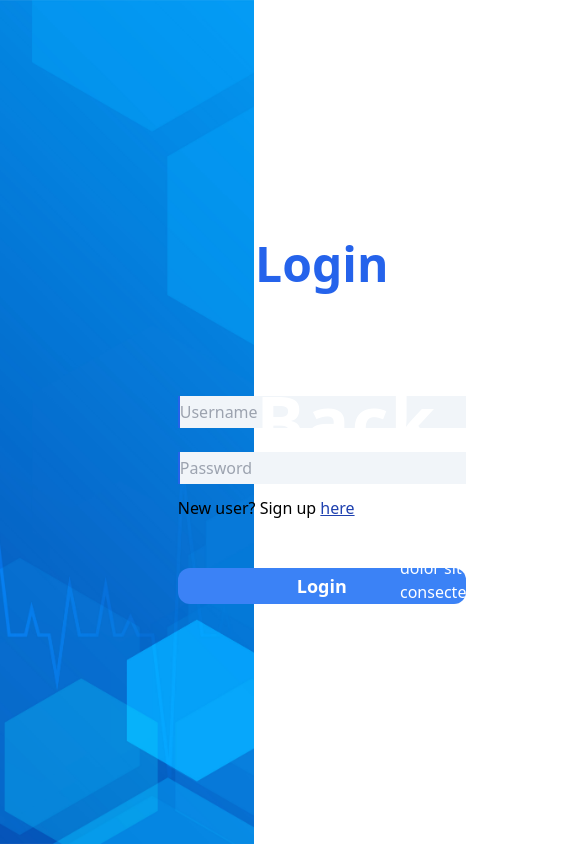
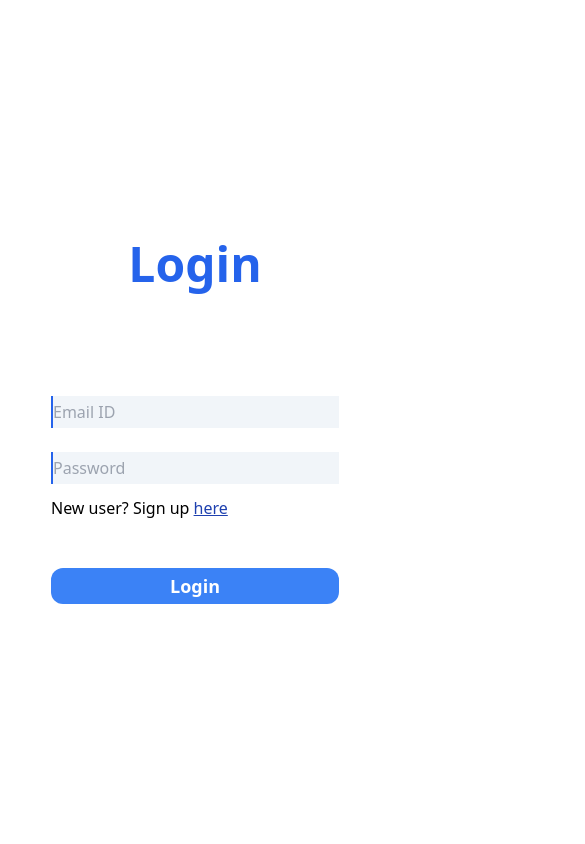
Before and after one commit to Ameya117/EduHub, a React (Vite) app: page /login in a window 390 px wide. Shown: the whole page, 585 px wide, since content can reach past the window. Built offline with nearby package versions, Linux system fonts and the light colour scheme.

Commit message:
feat:login signup backend added

```diff
--- a/src/components/HomePage/HomeCard.jsx
+++ b/src/components/HomePage/HomeCard.jsx
@@ -10,13 +10,13 @@ const HomeCard = () => {
       />
       <div className="relative -top-[90%]  w-[90vw]">
         <div className="ml-12 md:ml-24">
-          <h1 className="text-xl md:text-6xl font-semibold md:font-extrabold">
+          <h1 className="text-3xl md:text-6xl font-bold md:font-extrabold">
             Health EduHub
           </h1>
-          <h1 className="text-lg md:text-2xl ">
+          <h1 className="text-lg md:text-2xl font-semibold italic">
             Empowering Minds, Nourishing Bodies
           </h1>
-          <h2 className="text-xl">
+          <h2 className="text-xl hidden md:block">
             Elevating Student Health with Expert Guidance and Energizing
             Resources for Mind and Body Wellness!
           </h2>
--- a/src/components/HomePage/News.jsx
+++ b/src/components/HomePage/News.jsx
@@ -31,7 +31,7 @@ const News = () => {
   },[])
 
   return (
-    <div className="w-full mt-8 relative -top-24">
+    <div className="w-full mt-8 relative -top-16 md:-top-24">
       {/* <h1 className="text-3xl text-center font-semibold mb-3">Latest News</h1> */}
       {news ? (
         <Carousel
--- a/src/components/HomePage/ReviewBox.jsx
+++ b/src/components/HomePage/ReviewBox.jsx
@@ -19,7 +19,7 @@ const ReviewBox = () => {
     }),
   };
   return (
-    <div className="mx-5 my-12">
+    <div className="mx-5 my-12 hidden md:block">
       <div className="text-slate-950 text-5xl border-b-4 border-slate-400 pb-2 font-semibold teko-h1">
         Customer Reviews
       </div>
--- /dev/null
+++ b/src/components/InfoPages/HeadNutrition.jsx
@@ -0,0 +1,13 @@
+import React from "react";
+import "../../style2.css";
+const HeadNutrition = () => {
+  return (
+    <>
+      <div className="he h-36">
+        <h1 className="text-5xl font-semibold">Nutritional Health</h1>
+      </div>
+    </>
+  );
+};
+
+export default HeadNutrition;
--- a/src/components/InfoPages/NutritionInfo.jsx
+++ b/src/components/InfoPages/NutritionInfo.jsx
@@ -2,9 +2,11 @@ import React from "react";
 import Footer from "../Footer";
 import '../../index.css'
 import QNA from "../QNA";
+import HeadNutrition from "./HeadNutrition";
 const NutritionInfo = () => {
   return (
     <>
+    <HeadNutrition />
       <div className="di1">
         <h3>What is Nutritional Health?</h3>
         <p className="w-[80vw] mx-auto">
--- a/src/components/Login.jsx
+++ b/src/components/Login.jsx
@@ -1,17 +1,15 @@
 import React,{useState} from "react";
 import { useNavigate } from "react-router-dom";
+import { ToastContainer, toast } from "react-toastify";
+import "react-toastify/dist/ReactToastify.css";
 
 const Login = () => {
   const [credentials, setCredentials] = useState({ email: "", password: "" });
   const navigate = useNavigate();
-  const handleLogin = () => {
-    //post api req to /login route
-    console.log("submitted");
-  };
+
 
   const handleOnChange = (event) => {
     setCredentials({ ...credentials, [event.target.name]: event.target.value })
-
   }
 
   const handleOnSubmit = async (event) => {
@@ -27,59 +25,83 @@ const Login = () => {
     const json = await response.json();
     console.log(json);
     if (json.success) {
-      localStorage.setItem('token', json.authtoken);
-      props.showAlert("success", "Log in successful!");
-      navigate("/");
+      localStorage.setItem('auth-token', json.authtoken);
+      toast.success("Login Succesful....Redirecting to Home page", {
+        position: "top-right",
+        autoClose: 3000,
+        hideProgressBar: false,
+        closeOnClick: true,
+        pauseOnHover: false,
+        draggable: true,
+        progress: undefined,
+      });
+      setTimeout(function () {
+        navigate("/");
+      }, 3000);
     } else {
-      console.log("Internal Server error")
+      toast.error("Internal Server Error", {
+        position: "top-right",
+        autoClose: 3000,
+        hideProgressBar: false,
+        closeOnClick: true,
+        pauseOnHover: false,
+        draggable: true,
+        progress: undefined,
+      });
     }
 
   }
   const handleNewUser = ()=>{
     navigate("/signup");
   }
+
   return (
     <div className="flex flex-row h-[100vh]">
-      <div className="w-[65%]">
-        <div className="text-white absolute mt-64 ml-64 w-fit">
-          <h2 className="text-white font-light text-xl ml-48 w-fit">
+      <div className="w-[65%] hidden lg:block">
+        <div className="text-white absolute mt-64 ml-10 md:ml-24 xl:ml-64 w-1/2 lg:w-fit">
+          <h2 className="text-white font-light text-xl ml-36 sm:ml-42 md:ml-48 w-fit">
             Nice to see you again
           </h2>
-          <h1 className="z-20 text-7xl font-bold text-white tracking-wide">
+          <h1 className="z-20 text-7xl font-bold text-white tracking-wide text-center lg:text-left">
             Welcome Back
           </h1>
           <div className="bg-white h-3 w-20 rounded-xl ml-64 my-8"></div>
-          <p className="w-1/3 ml-36">
+          <p className="w-[50%] ml-36 lg:ml-24">
             Lorem ipsum dolor sit amet consectetur adipisicing elit. Iusto cum
             velit voluptas ipsa ab ea ut, sapiente labore minima eaque.
           </p>
         </div>
 
-        <img src="/loginpage.jpg" alt="" className="h-full object-cover" />
+        <img src="/loginpage.jpg" alt="login page background" className="h-full object-cover" />
       </div>
-      <div className="w-[35%] h-[100vh] grid place-content-center ">
-        <form onSubmit={handleLogin} className="flex flex-col">
+      <div className="w-[35%] h-[100vh] grid place-content-center mx-auto">
+        <form onSubmit={handleOnSubmit} className="flex flex-col">
           <h1 className="text-blue-600 font-bold text-5xl text-center mb-24">
             Login
           </h1>
           {/* <label htmlFor="username">Username</label> */}
           <input
-            type="text"
-            id="username"
-            placeholder="Username"
+            type="email"
+            id="email"
+            name="email"
+            placeholder="Email ID"
             className="my-3 border-blue-600 border-l-2 bg-slate-100 h-8 w-72 focus:border-0"
+            onChange={handleOnChange}
           />
           {/* <label htmlFor="password">Password</label> */}
           <input
-            type="text"
+            type="password"
             id="password"
+            name="password"
             placeholder="Password"
             className="my-3 border-blue-600 border-l-2 bg-slate-100 h-8 w-72 focus:border-0"
             autoComplete="off"
+            onChange={handleOnChange}
           />
           <h2>New user? Sign up <span className="text-blue-800 underline hover:cursor-pointer" onClick={handleNewUser}>here</span></h2>
 
           <button type="submit" className="rounded-xl bg-blue-500 py-1 font-semibold mt-12 text-lg text-white hover:bg-blue-600">Login</button>
+        <ToastContainer />
         </form>
       </div>
     </div>
--- a/src/components/Signup.jsx
+++ b/src/components/Signup.jsx
@@ -1,26 +1,80 @@
-import React from "react";
+import React, { useState } from "react";
 import { useNavigate } from "react-router-dom";
+import { ToastContainer, toast } from "react-toastify";
+import "react-toastify/dist/ReactToastify.css";
 
 const Signup = () => {
   const navigate = useNavigate();
-  const handleSignup = () => {
-    //post api req to /login route
-    console.log("submitted");
+
+
+
+  const [credentials, setCredentials] = useState({
+    username: "",
+    email: "",
+    password: "",
+  });
+
+  const handleOnChange = (event) => {
+    setCredentials({ ...credentials, [event.target.name]: event.target.value });
+  };
+  const handleOnSubmit = async (event) => {
+    event.preventDefault();
+    //api req to "/api/auth/createuser" route, METHOD:POST
+    const response = await fetch(`http://localhost:4000/api/auth/createuser`, {
+      method: "POST",
+      headers: {
+        "Content-Type": "application/json",
+      },
+      body: JSON.stringify({
+        username: credentials.username,
+        email: credentials.email,
+        password: credentials.password,
+      }),
+    });
+
+    const json = await response.json();
+    console.log(json);
+    if (json.success) {
+      localStorage.setItem("token", json.authtoken);
+      toast.success("Signup Succesful....Redirecting to Login page", {
+        position: "top-right",
+        autoClose: 3000,
+        hideProgressBar: false,
+        closeOnClick: true,
+        pauseOnHover: false,
+        draggable: true,
+        progress: undefined,
+      });
+      setTimeout(function () {
         navigate("/login");
+      }, 3000);
+    } else {
+      console.log(credentials);
+      toast.error("Internal Server Error...Try again", {
+        position: "top-right",
+        autoClose: 3000,
+        hideProgressBar: false,
+        closeOnClick: true,
+        pauseOnHover: false,
+        draggable: true,
+        progress: undefined,
+      });
+    }
   };
 
   const handleLoginPage = () => {
     navigate("/login");
   };
+
   return (
     <div className="flex flex-row h-[100vh]">
-      <div className="w-[65%] hidden lg:block">
-        <div className="text-white absolute mt-64 mx-auto lg:ml-48  w-fit">
-          <h1 className="text-2xl lg:text-7xl font-bold text-white tracking-wide w-1/2 lg:w-fit text-center">
+      <div className="w-fit hidden lg:block">
+        <div className="text-white absolute mt-64 ml-12 lg:ml-48 w-fit">
+          <h1 className="text-2xl lg:text-7xl font-bold text-white tracking-wide w-1/3 lg:w-1/2 text-center">
             Create A New Account
           </h1>
-          <div className="bg-white h-3 w-32 rounded-xl ml-80 my-8"></div>
-          <p className="w-1/3 hidden lg:block lg:ml-48">
+          <div className="bg-white h-3 w-32 rounded-xl lg:ml-56 my-8"></div>
+          <p className="w-1/3 hidden lg:block lg:ml-36">
             Lorem ipsum dolor sit amet consectetur adipisicing elit. Iusto cum
             velit voluptas ipsa ab ea ut, sapiente labore minima eaque.
           </p>
@@ -28,8 +82,12 @@ const Signup = () => {
 
         <img src="/loginpage.jpg" alt="" className="h-full object-cover" />
       </div>
-      <div className="w-[45%] ml-24 sm:ml-48 md:ml-56 lg:ml-0 lg:w-[35%] h-[100vh] grid place-content-center">
-        <form onSubmit={handleSignup} className="flex flex-col">
+      <div className="w-[45%] mx-auto  lg:ml-0 lg:w-[35%] h-[100vh] grid place-content-center">
+        <form onSubmit={handleOnSubmit} className="flex flex-col">
+          <h1 className="text-blue-600 font-bold text-7xl text-center mb-24 block lg:hidden">
+            EduHub
+          </h1>
+
           <h1 className="text-blue-600 font-bold text-5xl text-center mb-24">
             Signup
           </h1>
@@ -38,21 +96,27 @@ const Signup = () => {
           <input
             type="email"
             id="email"
+            name="email"
             placeholder="Email ID"
             className="my-3 border-blue-600 border-l-2 bg-slate-100 h-8 w-72 focus:border-0"
+            onChange={handleOnChange}
           />
           <input
             type="text"
             id="username"
+            name="username"
             placeholder="Username"
             className="my-3 border-blue-600 border-l-2 bg-slate-100 h-8 w-72 focus:border-0"
+            onChange={handleOnChange}
           />
           {/* <label htmlFor="password">Password</label> */}
           <input
-            type="text"
+            type="password"
             id="password"
+            name="password"
             placeholder="Password"
             className="my-3 border-blue-600 border-l-2 bg-slate-100 h-8 w-72 focus:border-0"
+            onChange={handleOnChange}
             autoComplete="off"
           />
           <h2>
@@ -64,13 +128,13 @@ const Signup = () => {
               Login
             </span>
           </h2>
-
             <button
               type="submit"
               className="rounded-xl bg-blue-500 py-1 font-semibold mt-12 text-lg text-white hover:bg-blue-600"
             >
               Signup
             </button>
+            <ToastContainer />
         </form>
       </div>
     </div>
```
Also changed, not shown: src/components/HomePage/HomepageVideos.jsx (+5 -5 lines), src/components/Navbar.jsx (+13 -2 lines). Lines whose indentation alone changed are shown as unchanged.
